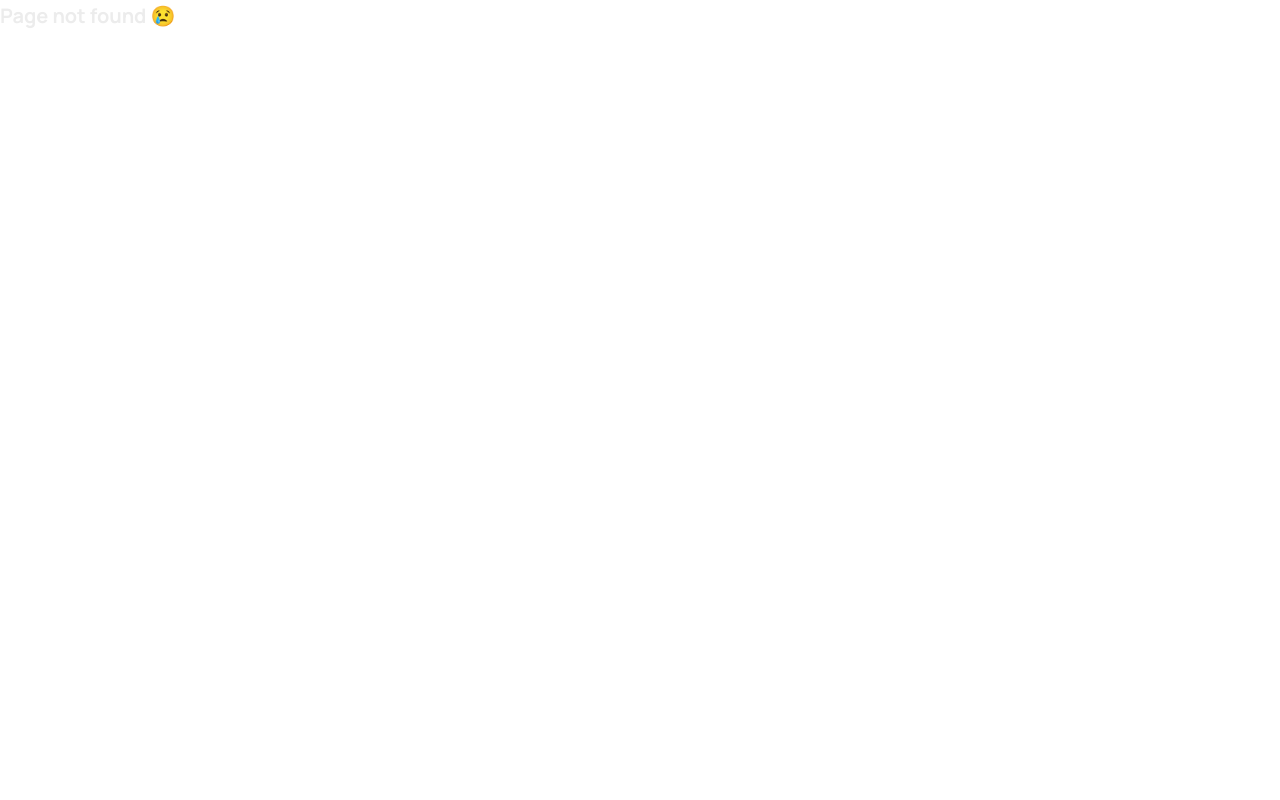
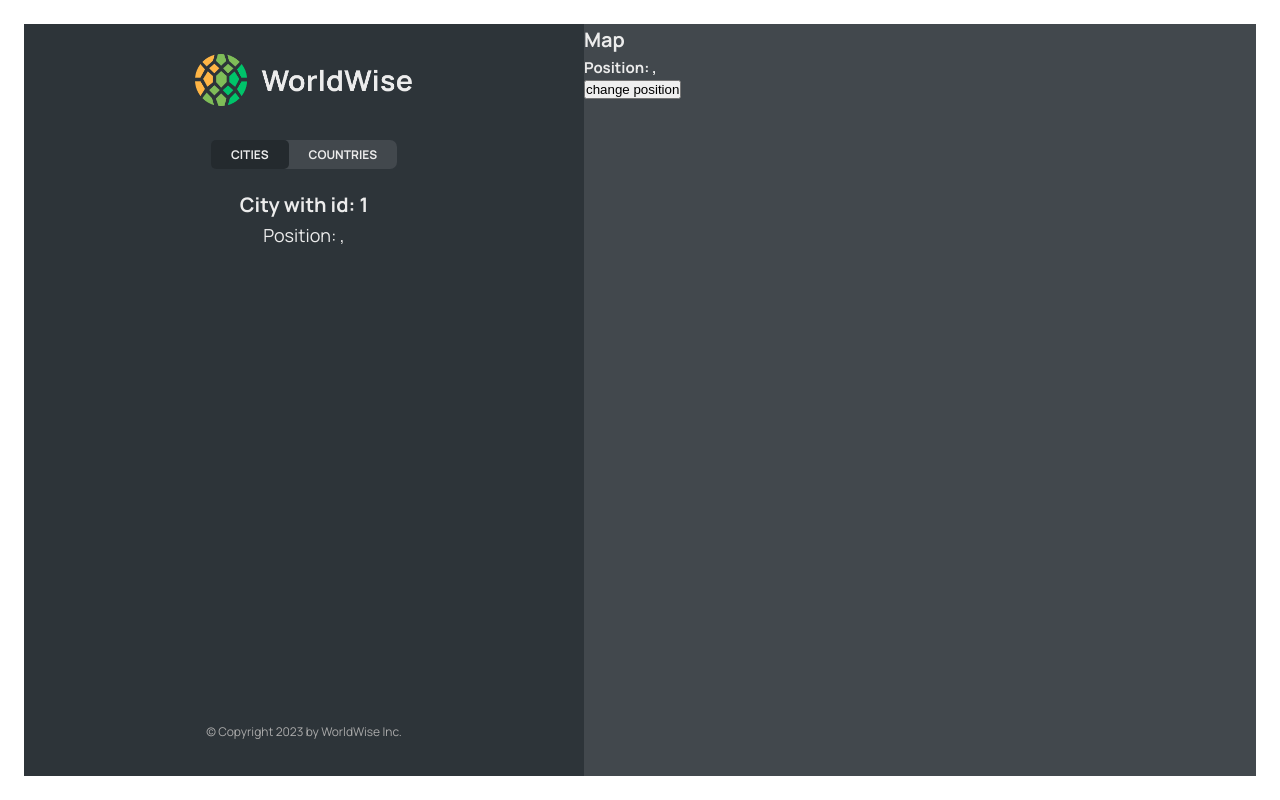
Before and after one commit to Svetlioo/WorldWise, a React (Vite) app: page /app/cities/1 in a window 1280 px wide. Before the commit this address had no page. Built offline with nearby package versions, Linux system fonts and the light colour scheme; data requests are answered from the project's data file.

Commit message:
Dynamic routing with params and queries

```diff
--- a/src/App.jsx
+++ b/src/App.jsx
@@ -9,6 +9,7 @@
 import Login from "./pages/Login";
 import CityList from "./components/CityList";
 import CountryList from "./components/CountryList";
+import City from "./components/City";
 
 const BASE_URL = "http://localhost:8000";
 
@@ -22,7 +23,7 @@
         const res = await fetch(`${BASE_URL}/cities`);
         const data = await res.json();
         setCities(data);
-        console.log(data);
+        // console.log(data);
       } catch {
         alert("There was an error fetching the data");
       } finally {
@@ -47,6 +48,7 @@
             path="cities"
             element={<CityList cities={cities} isLoading={isLoading} />}
           />
+          <Route path="cities/:id" element={<City />} />
           <Route
             path="countries"
             element={<CountryList cities={cities} isLoading={isLoading} />}
--- a/src/components/City.jsx
+++ b/src/components/City.jsx
@@ -1,3 +1,4 @@
+import { useParams, useSearchParams } from "react-router-dom";
 import styles from "./City.module.css";
 
 const formatDate = (date) =>
@@ -9,6 +10,11 @@
   }).format(new Date(date));
 
 function City() {
+  const { id } = useParams();
+  const [searchParams, setSearchParams] = useSearchParams();
+
+  const lat = searchParams.get("lat");
+  const lng = searchParams.get("lng");
   // TEMP DATA
   const currentCity = {
     cityName: "Lisbon",
@@ -18,44 +24,51 @@
   };
 
   const { cityName, emoji, date, notes } = currentCity;
+  return (
+    <>
+      <h1>City with id: {id}</h1>
+      <p style={{ fontSize: "18px" }}>
+        Position: {lat}, {lng}{" "}
+      </p>
+    </>
+  );
+  // return (
+  //   <div className={styles.city}>
+  //     <div className={styles.row}>
+  //       <h6>City name</h6>
+  //       <h3>
+  //         <span>{emoji}</span> {cityName}
+  //       </h3>
+  //     </div>
 
-  return (
-    <div className={styles.city}>
-      <div className={styles.row}>
-        <h6>City name</h6>
-        <h3>
-          <span>{emoji}</span> {cityName}
-        </h3>
-      </div>
+  //     <div className={styles.row}>
+  //       <h6>You went to {cityName} on</h6>
+  //       <p>{formatDate(date || null)}</p>
+  //     </div>
 
-      <div className={styles.row}>
-        <h6>You went to {cityName} on</h6>
-        <p>{formatDate(date || null)}</p>
-      </div>
+  //     {notes && (
+  //       <div className={styles.row}>
+  //         <h6>Your notes</h6>
+  //         <p>{notes}</p>
+  //       </div>
+  //     )}
 
-      {notes && (
-        <div className={styles.row}>
-          <h6>Your notes</h6>
-          <p>{notes}</p>
-        </div>
-      )}
+  //     <div className={styles.row}>
+  //       <h6>Learn more</h6>
+  //       <a
+  //         href={`https://en.wikipedia.org/wiki/${cityName}`}
+  //         target="_blank"
+  //         rel="noreferrer"
+  //       >
+  //         Check out {cityName} on Wikipedia &rarr;
+  //       </a>
+  //     </div>
 
-      <div className={styles.row}>
-        <h6>Learn more</h6>
-        <a
-          href={`https://en.wikipedia.org/wiki/${cityName}`}
-          target="_blank"
-          rel="noreferrer"
-        >
-          Check out {cityName} on Wikipedia &rarr;
-        </a>
-      </div>
-
-      <div>
-        <ButtonBack />
-      </div>
-    </div>
-  );
+  //     <div>
+  //       <ButtonBack />
+  //     </div>
+  //   </div>
+  // );
 }
 
 export default City;
--- a/src/components/CityItem.jsx
+++ b/src/components/CityItem.jsx
@@ -1,4 +1,5 @@
 /* eslint-disable react/prop-types */
+import { Link } from "react-router-dom";
 import styles from "./CityItem.module.css";
 
 const formatDate = (date) =>
@@ -9,13 +10,19 @@
   }).format(new Date(date));
 
 function CityItem({ city }) {
-  const { cityName, emoji, date } = city;
+  const { cityName, emoji, date, id, position } = city;
+
   return (
-    <li className={styles.cityItem}>
-      <span className={styles.emoji}>{emoji}</span>
-      <h3 className={styles.name}>{cityName}</h3>
-      <time className={styles.date}>({formatDate(date)})</time>
-      <button className={styles.deleteBtn}>&times;</button>
+    <li>
+      <Link
+        className={styles.cityItem}
+        to={`${id}?lat=${position.lat}&lng=${position.lng}`}
+      >
+        <span className={styles.emoji}>{emoji}</span>
+        <h3 className={styles.name}>{cityName}</h3>
+        <time className={styles.date}>({formatDate(date)})</time>
+        <button className={styles.deleteBtn}>&times;</button>
+      </Link>
     </li>
   );
 }
--- a/src/components/Map.jsx
+++ b/src/components/Map.jsx
@@ -1,6 +1,22 @@
+import { useSearchParams } from "react-router-dom";
 import styles from "./Map.module.css";
 function Map() {
-  return <div className={styles.mapContainer}>Map</div>;
+  const [searchParams, setSearchParams] = useSearchParams();
+
+  const lat = searchParams.get("lat");
+  const lng = searchParams.get("lng");
+  console.log(searchParams);
+  return (
+    <div className={styles.mapContainer}>
+      <h1>Map</h1>
+      <h2>
+        Position: {lat}, {lng}
+      </h2>
+      <button onClick={() => setSearchParams({ lat: 23, lng: 50 })}>
+        change position
+      </button>
+    </div>
+  );
 }
 
 export default Map;
```
